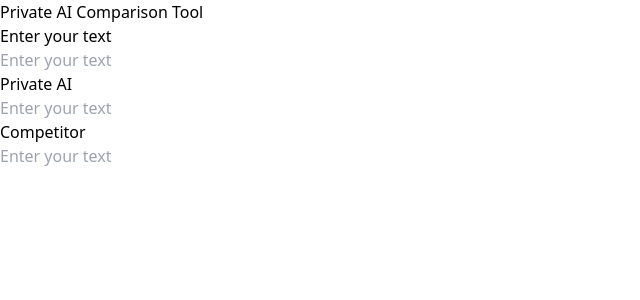
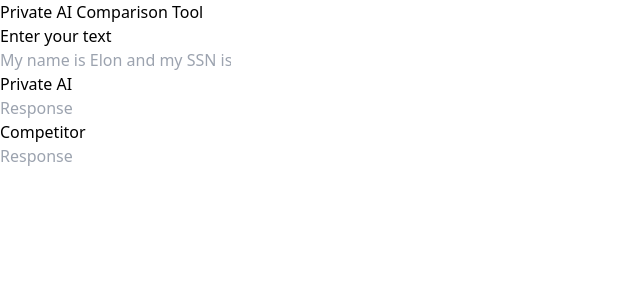
Before and after one commit to IrinaPresnyakova/pai-comparison-tool-client, a React (Vite) app: page / in a window 1280 px wide. Shown: the top 300 px of the page, without its empty margins (0-640 px from the left). Built offline with nearby package versions, Linux system fonts and the light colour scheme.

Commit message:
Add nested fields for response and style width

```diff
--- a/src/components/Form.jsx
+++ b/src/components/Form.jsx
@@ -1,31 +1,36 @@
 import { Input } from "@material-tailwind/react";
 import { Component } from "react";
+import Button from "./Button";
 
 
 class Form extends Component {
     render() {
         return (
             <>
+            <div className="w-full mt-10">
                 <div>Enter your text</div>
-                <div className="w-full">
                 <div flex space-x-4 className="mb-3 pt-5">
-                        <input size="lg" type="text" placeholder="Enter your text" className="px-8 py-6 placeholder-blueGray-300 text-blueGray-600 relative bg-white bg-white rounded text-base border-0 shadow outline-none focus:outline-none focus:ring w-full"/>
+                    <input size="lg" type="text" placeholder="My name is Elon and my SSN is 435435465" className="px-8 py-6 placeholder-blueGray-300 text-blueGray-600 relative bg-white bg-white rounded text-base border-0 shadow outline-none focus:outline-none focus:ring w-full"/>
                 </div>
             </div>
+            <div class="h-56 grid grid-cols-2 gap-4 content-center w-full">
+                <div>
                 <div>Private AI</div>
-            <div className="w-1/3">
+                    {/* <Button>Text redact</Button>
+                    <Button>Synthetic PII</Button>
+                    <Button>Masked PII</Button> */}
                     <div flex space-x-4 className="mb-3 pt-5">
-                    <input size="lg" type="text" placeholder="Enter your text" className="px-8 py-6 placeholder-blueGray-300 text-blueGray-600 relative bg-white bg-white rounded text-base border-0 shadow outline-none focus:outline-none focus:ring w-full"/>
+                        <input size="lg" type="text" placeholder="Response" className="px-8 py-6 placeholder-blueGray-300 text-blueGray-600 relative bg-white bg-white rounded text-base border-0 shadow outline-none focus:outline-none focus:ring w-full"/>
                     </div>
                 </div>
+                <div>
                 <div>Competitor</div>
-            <div className="w-1/3">
                     <div flex space-x-4 className="mb-3 pt-5">
-                    <input size="lg" type="text" placeholder="Enter your text" className="px-8 py-6 placeholder-blueGray-300 text-blueGray-600 relative bg-white bg-white rounded text-base border-0 shadow outline-none focus:outline-none focus:ring w-full"/>
+                        <input size="lg" type="text" placeholder="Response" className="px-8 py-6 placeholder-blueGray-300 text-blueGray-600 relative bg-white bg-white rounded text-base border-0 shadow outline-none focus:outline-none focus:ring w-full"/>
+                    </div>
                 </div>
             </div>
             </>
-
           );
       }
 }
```
Lines whose indentation alone changed are shown as unchanged.
